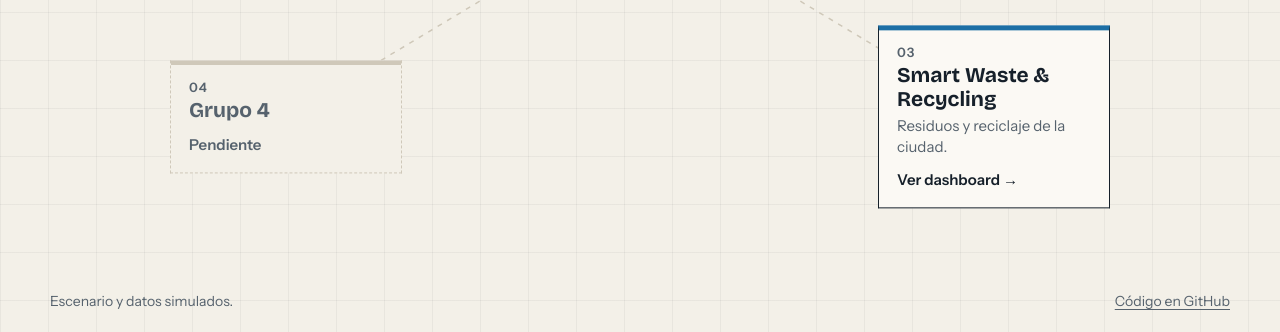
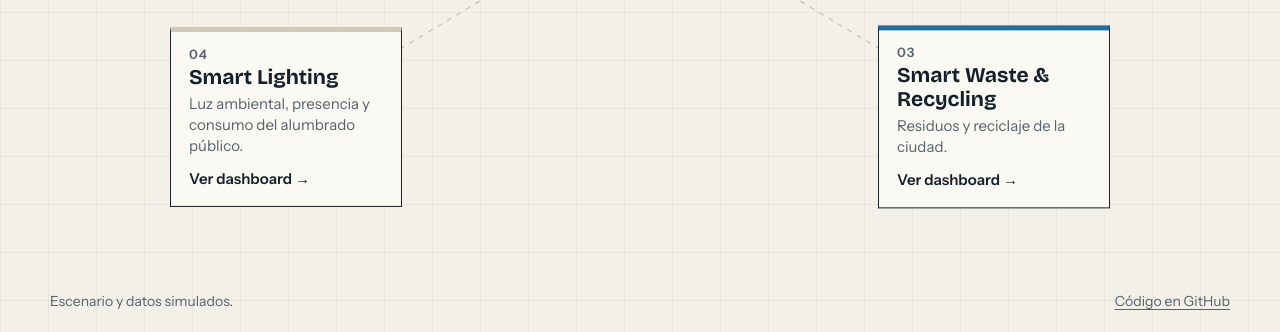
Before and after one commit to Gustvx-619/CiudadInteligente, a plain HTML site: page index.html in a window 1280 px wide. Shown: the part 468-800 px from the top of the page. Drawn offline with nearby package versions, Linux system fonts and the light colour scheme.

Commit message:
Modify Smart Lighting card content
Updated card details for Smart Lighting with new description.

```diff
--- a/index.html
+++ b/index.html
@@ -59,11 +59,12 @@
         </a>
       </li>
       <li class="nodo" style="--x:20%;--y:80%;--i:3">
-        <div class="tarjeta pendiente" aria-disabled="true">
+        <a href="#lighting" class="tarjeta" style="--c:var(--lighting)">
           <span class="num">04</span>
-          <span class="nombre">Grupo 4</span>
-          <span class="accion">Pendiente</span>
-        </div>
+          <span class="nombre">Smart Lighting</span>
+          <span class="que">Luz ambiental, presencia y consumo del alumbrado público.</span>
+          <span class="accion">Ver dashboard</span>
+        </a>
       </li>
       <li class="nodo" style="--x:12%;--y:36%;--i:4">
         <div class="tarjeta pendiente" aria-disabled="true">
```
